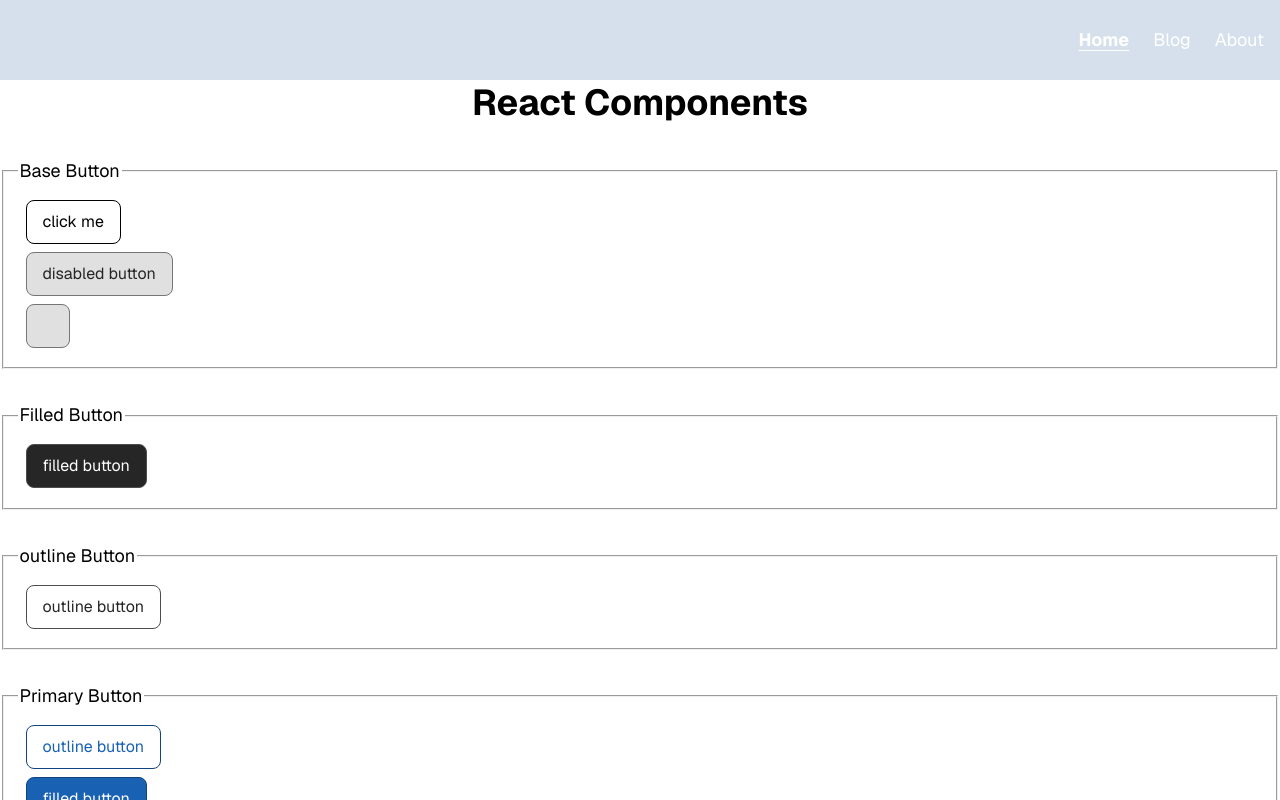
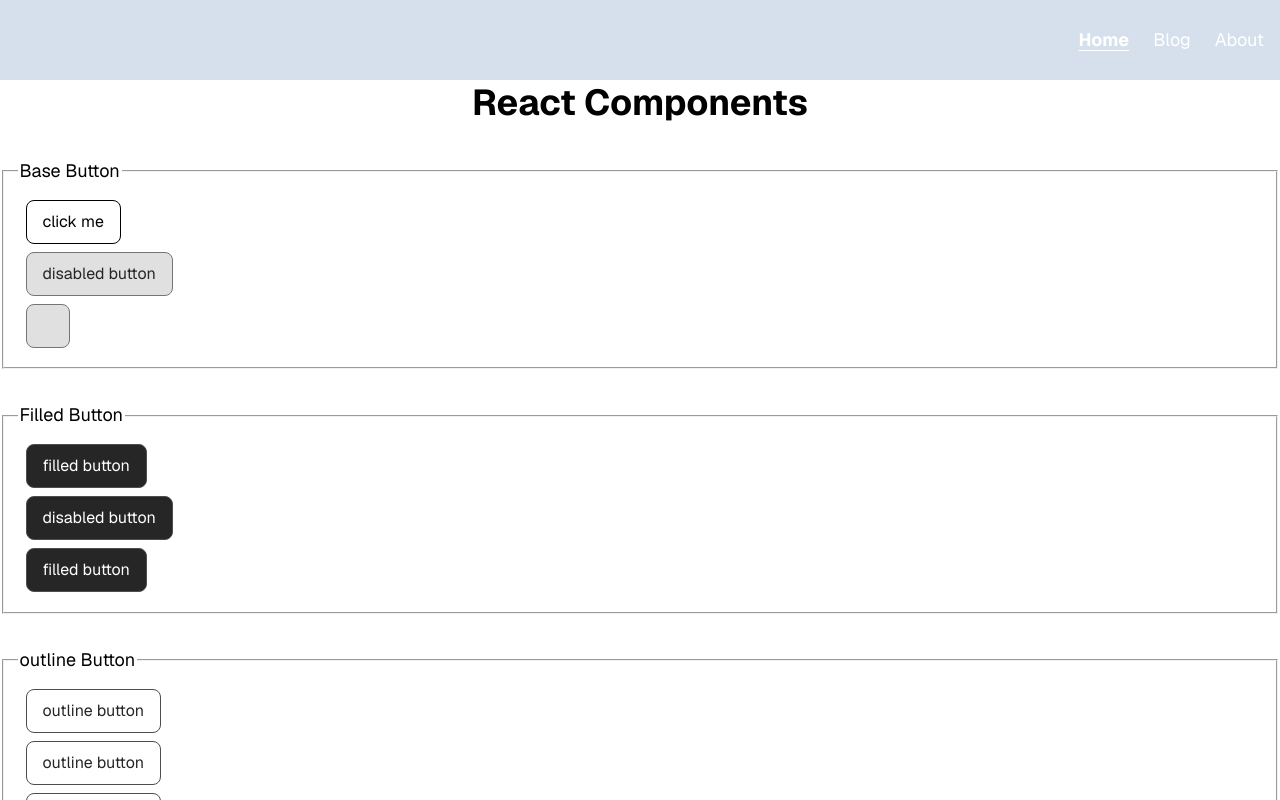
Before and after one commit to codercarl1243/react_components_system, a Next.js app: page / in a window 1280 px wide. Shown: the top 800 px of the page. Built offline with nearby package versions, Linux system fonts and the light colour scheme.

Commit message:
code vomit

```diff
--- a/app/page.tsx
+++ b/app/page.tsx
@@ -16,11 +16,16 @@ export default function Home () {
       <fieldset>
         <legend>Filled Button</legend>
         <Button data-style="filled">filled button</Button>
+        <Button data-style="filled"disabled>disabled button</Button>
+        <Button data-style="filled" isLoading>filled button</Button>
+
       </fieldset>
 
       <fieldset>
         <legend>outline Button</legend>
         <Button data-style="outlined">outline button</Button>
+        <Button data-style="outlined" disabled>outline button</Button>
+        <Button data-style="outlined" isLoading>outline button</Button>
       </fieldset>
       <fieldset>
         <legend>Primary Button</legend>
```
Also changed, not shown: app/blog/design-system/buttons/base2/page.tsx (+8 -0 lines).
